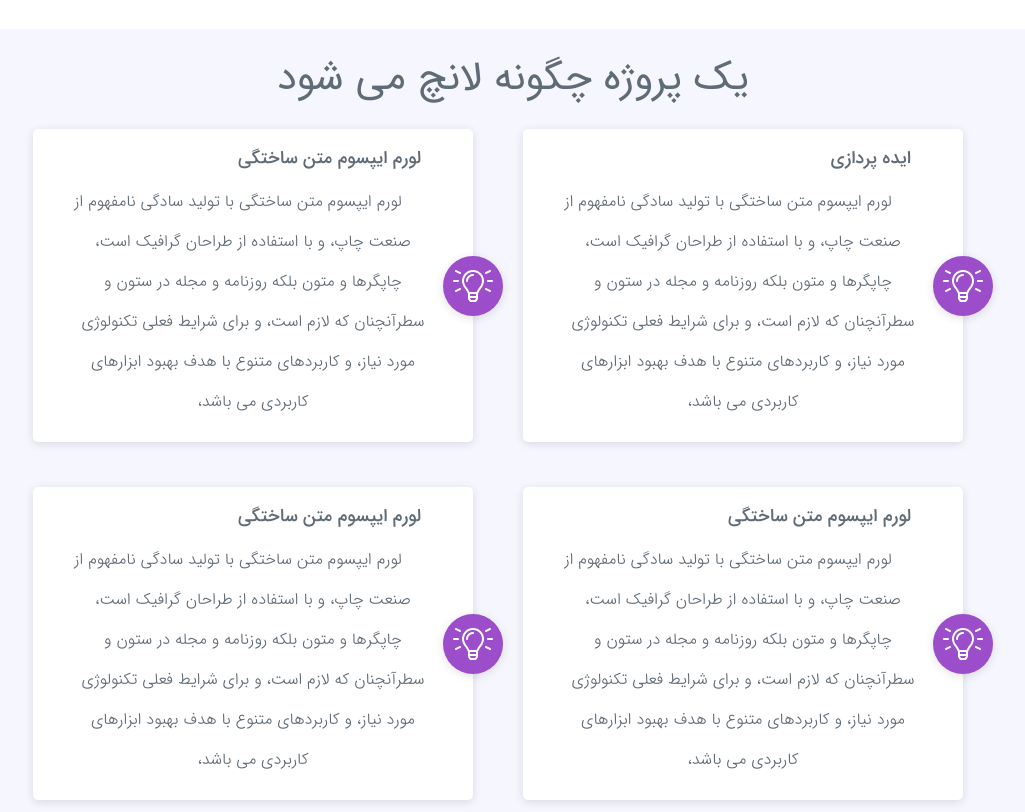
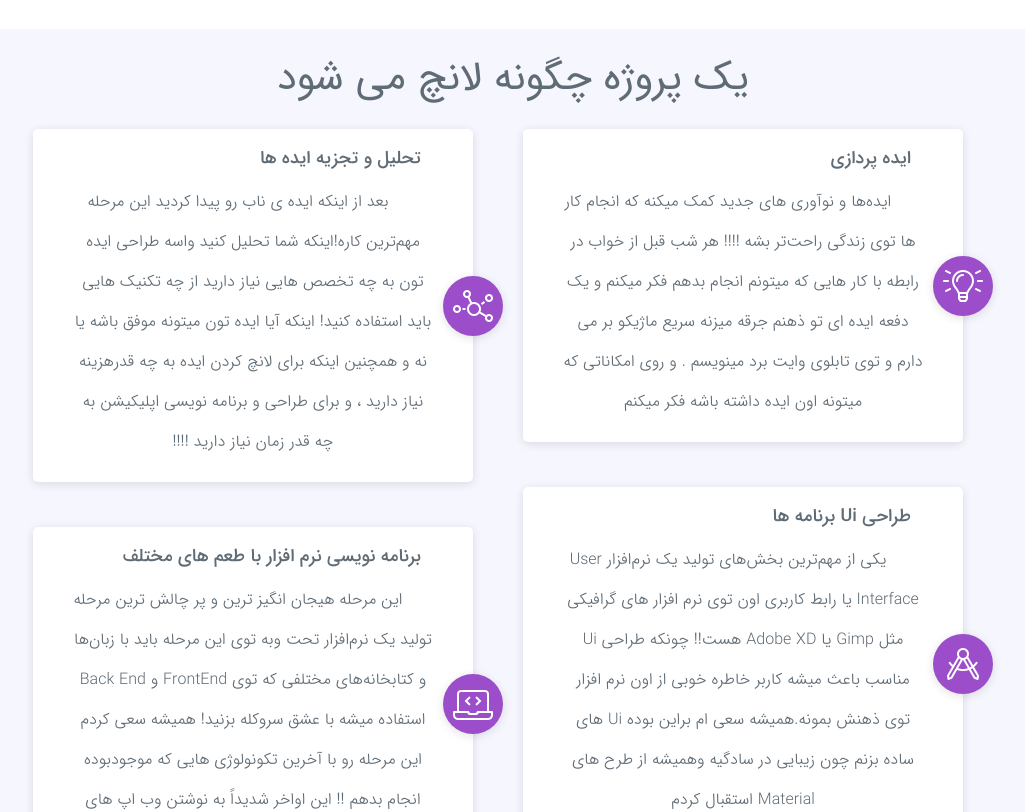
Before and after one commit to nerdpanda-ir/NerdPanda.Me, a React (Create React App) app: page / in a window 1280 px wide. Shown: the part 1140-1952 px from the top of the page, without its empty margins (127-1152 px from the left). Built offline with nearby package versions, Linux system fonts and the light colour scheme.

Commit message:
[file]{ProjectLunch.js}-> change and edit contents

```diff
--- a/src/components/Page/index/Main/AboutMe/ProjectLunch/ProjectLunch.js
+++ b/src/components/Page/index/Main/AboutMe/ProjectLunch/ProjectLunch.js
@@ -4,6 +4,7 @@
     import Container from "../../../../../Container/Container";
     import Col from "../../../../../items/Col/Col";
     import Tip from "./Tip/Tip";
+    import ClearBoth from "../../../../../items/ClearBoth/ClearBoth";
 /*====   import Sctipt    ====*/
 
 /*====   import Style   ====*/
@@ -20,14 +21,17 @@ export default class ProjectLunch extends React.Component{
                             یک پروژه چگونه لانچ می شود
                         </GrayBig>
                         <Container>
-                            <Col className='col-6 disIB'>
-                                <Tip title='ایده پردازی' icon='fal fa-lightbulb-on'>لورم ایپسوم متن ساختگی با تولید سادگی نامفهوم از صنعت چاپ، و با استفاده از طراحان گرافیک است، چاپگرها و متون بلکه روزنامه و مجله در ستون و سطرآنچنان که لازم است، و برای شرایط فعلی تکنولوژی مورد نیاز، و کاربردهای متنوع با هدف بهبود ابزارهای کاربردی می باشد،</Tip>
-                                <Tip title='لورم ایپسوم متن ساختگی ' icon='fal fa-lightbulb-on'>لورم ایپسوم متن ساختگی با تولید سادگی نامفهوم از صنعت چاپ، و با استفاده از طراحان گرافیک است، چاپگرها و متون بلکه روزنامه و مجله در ستون و سطرآنچنان که لازم است، و برای شرایط فعلی تکنولوژی مورد نیاز، و کاربردهای متنوع با هدف بهبود ابزارهای کاربردی می باشد،</Tip>
+                            <Col className='col-6 flR'>
+                                <Tip title='ایده پردازی' icon='fal fa-lightbulb-on'>
+                                    ایده‌ها و نوآوری های جدید کمک میکنه که انجام کار ها توی زندگی راحت‌تر بشه !!!! هر شب قبل از خواب در رابطه با کار هایی که میتونم انجام بدهم فکر میکنم و یک دفعه ایده ای تو ذهنم جرقه میزنه سریع ماژیکو بر می دارم و توی تابلوی وایت برد مینویسم . و روی امکاناتی که میتونه اون ایده داشته باشه فکر میکنم
+                                </Tip>
+                                <Tip title='طراحی Ui برنامه ها' icon='fal fa-drafting-compass'>یکی از مهم‌ترین بخش‌های تولید یک نرم‌افزار User Interface یا رابط کاربری اون توی نرم افزار های گرافیکی مثل Gimp یا Adobe XD هست!! چونکه طراحی Ui مناسب باعث میشه کاربر خاطره خوبی از اون نرم افزار توی ذهنش بمونه.همیشه سعی ام براین بوده Ui های ساده بزنم چون زیبایی در سادگیه وهمیشه از طرح های Material استقبال کردم  </Tip>
                             </Col>
-                            <Col className='col-6 disIB dirL'>
-                                <Tip title='لورم ایپسوم متن ساختگی ' icon='fal fa-lightbulb-on'>لورم ایپسوم متن ساختگی با تولید سادگی نامفهوم از صنعت چاپ، و با استفاده از طراحان گرافیک است، چاپگرها و متون بلکه روزنامه و مجله در ستون و سطرآنچنان که لازم است، و برای شرایط فعلی تکنولوژی مورد نیاز، و کاربردهای متنوع با هدف بهبود ابزارهای کاربردی می باشد،</Tip>
-                                <Tip title='لورم ایپسوم متن ساختگی ' icon='fal fa-lightbulb-on'>لورم ایپسوم متن ساختگی با تولید سادگی نامفهوم از صنعت چاپ، و با استفاده از طراحان گرافیک است، چاپگرها و متون بلکه روزنامه و مجله در ستون و سطرآنچنان که لازم است، و برای شرایط فعلی تکنولوژی مورد نیاز، و کاربردهای متنوع با هدف بهبود ابزارهای کاربردی می باشد،</Tip>
+                            <Col className='col-6 flR dirL'>
+                                <Tip title='تحلیل و تجزیه ایده ها' icon='fal fa-chart-network'>  بعد از اینکه ایده ی ناب رو پیدا کردید این مرحله مهم‌ترین کاره!اینکه شما تحلیل کنید واسه طراحی ایده تون به چه تخصص هایی نیاز دارید از چه تکنیک هایی باید استفاده کنید! اینکه آیا ایده تون میتونه موفق باشه یا نه و همچنین اینکه برای لانچ کردن ایده به چه قدرهزینه نیاز دارید ، و برای طراحی و برنامه نویسی اپلیکیشن به چه قدر زمان نیاز دارید !!!!‌</Tip>
+                                <Tip title='برنامه نویسی نرم افزار با طعم های مختلف' icon='fal fa-laptop-code'>این مرحله هیجان انگیز ترین و پر چالش ترین مرحله تولید یک نرم‌افزار تحت وبه توی این مرحله باید با زبان‌ها و کتابخانه‌های مختلفی که توی FrontEnd و Back End  استفاده میشه با عشق سروکله بزنید! همیشه سعی کردم این مرحله رو با آخرین تکونولوژی هایی که موجودبوده انجام بدهم !! این اواخر شدیداً به نوشتن وب اپ های SPA علاقه پیدا کردم</Tip>
                             </Col>
+                            <ClearBoth />
                         </Container>
                     </section>
                 </React.Fragment>
```
